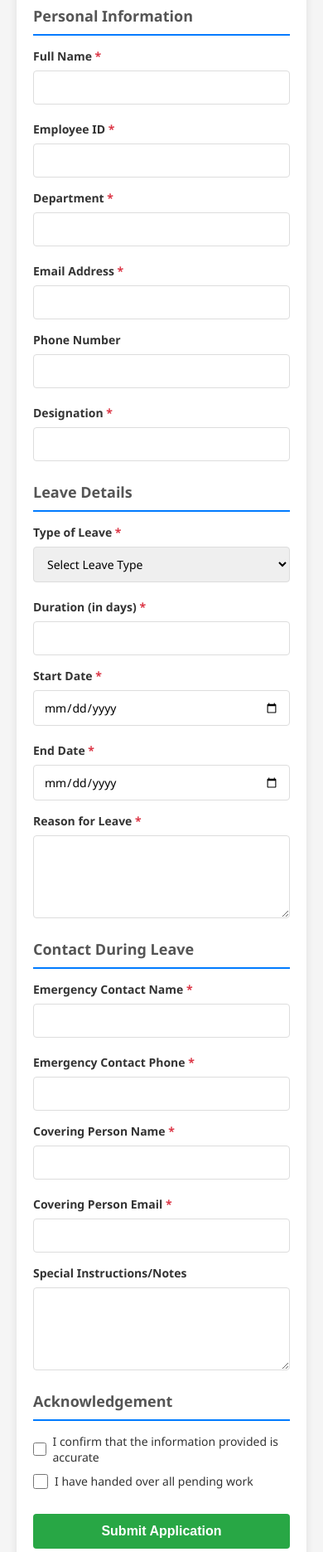
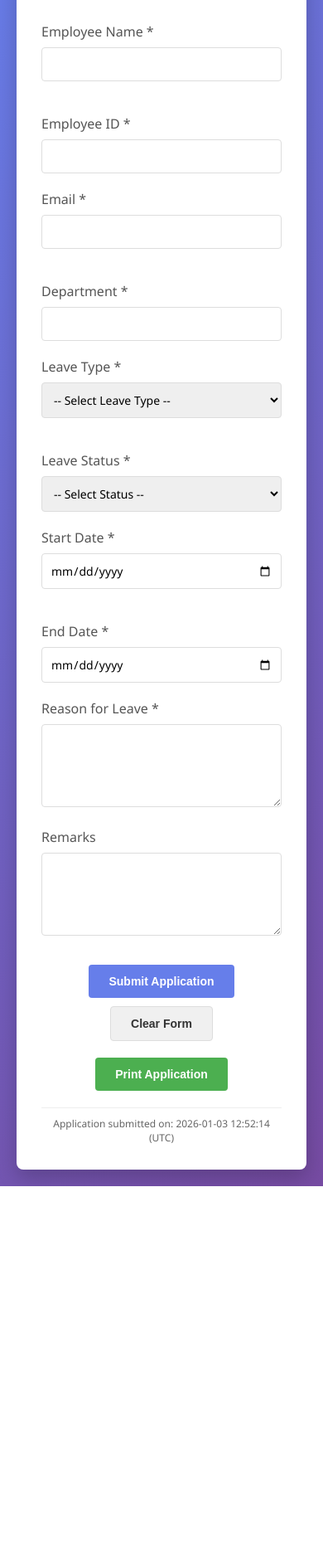
Before and after one commit to abdullah-al-faahim/mcr-leave-application, a plain HTML site: page index.html in a window 390 px wide. Shown: the part 129-2000 px from the top of the page at 83% size. After the commit the page ends 1559 px from the top, so only its background shows below. Drawn offline with Linux system fonts and the light colour scheme.

Commit message:
Restore index.html with Print Application button functionality

```diff
--- a/index.html
+++ b/index.html
@@ -3,7 +3,7 @@
 <head>
     <meta charset="UTF-8">
     <meta name="viewport" content="width=device-width, initial-scale=1.0">
-    <title>MCR Leave Application Form</title>
+    <title>MCR Leave Application</title>
     <style>
         * {
             margin: 0;
@@ -13,84 +13,49 @@
 
         body {
             font-family: 'Segoe UI', Tahoma, Geneva, Verdana, sans-serif;
-            background-color: #f5f5f5;
+            background: linear-gradient(135deg, #667eea 0%, #764ba2 100%);
+            min-height: 100vh;
             padding: 20px;
         }
 
         .container {
             max-width: 900px;
             margin: 0 auto;
-            background-color: white;
+            background: white;
             padding: 30px;
             border-radius: 8px;
-            box-shadow: 0 2px 10px rgba(0, 0, 0, 0.1);
+            box-shadow: 0 10px 25px rgba(0, 0, 0, 0.2);
         }
 
         h1 {
-            text-align: center;
             color: #333;
             margin-bottom: 30px;
+            text-align: center;
             font-size: 28px;
         }
 
-        .form-section {
-            margin-bottom: 25px;
-        }
-
-        .form-section h2 {
-            color: #555;
-            font-size: 18px;
-            margin-bottom: 15px;
-            border-bottom: 2px solid #007bff;
-            padding-bottom: 10px;
-        }
-
-        .form-row {
-            display: grid;
-            grid-template-columns: 1fr 1fr;
-            gap: 20px;
-            margin-bottom: 15px;
-        }
-
-        .form-row.full {
-            grid-template-columns: 1fr;
-        }
-
         .form-group {
-            display: flex;
-            flex-direction: column;
+            margin-bottom: 20px;
         }
 
         label {
-            font-weight: 600;
-            color: #333;
+            display: block;
             margin-bottom: 8px;
-            font-size: 14px;
+            color: #555;
+            font-weight: 500;
         }
 
         input[type="text"],
         input[type="email"],
         input[type="date"],
-        input[type="number"],
-        select,
-        textarea {
-            padding: 10px 12px;
+        textarea,
+        select {
+            width: 100%;
+            padding: 10px;
             border: 1px solid #ddd;
             border-radius: 4px;
             font-size: 14px;
-            font-family: inherit;
-            transition: border-color 0.3s;
-        }
-
-        input[type="text"]:focus,
-        input[type="email"]:focus,
-        input[type="date"]:focus,
-        input[type="number"]:focus,
-        select:focus,
-        textarea:focus {
-            outline: none;
-            border-color: #007bff;
-            box-shadow: 0 0 0 3px rgba(0, 123, 255, 0.1);
+            font-family: 'Segoe UI', Tahoma, Geneva, Verdana, sans-serif;
         }
 
         textarea {
@@ -98,28 +63,26 @@
             min-height: 100px;
         }
 
-        .checkbox-group {
-            display: flex;
-            gap: 15px;
-            margin-top: 10px;
+        input[type="text"]:focus,
+        input[type="email"]:focus,
+        input[type="date"]:focus,
+        textarea:focus,
+        select:focus {
+            outline: none;
+            border-color: #667eea;
+            box-shadow: 0 0 5px rgba(102, 126, 234, 0.3);
         }
 
-        .checkbox-item {
-            display: flex;
-            align-items: center;
-            gap: 8px;
+        .form-row {
+            display: grid;
+            grid-template-columns: 1fr 1fr;
+            gap: 20px;
         }
 
-        input[type="checkbox"] {
-            width: 18px;
-            height: 18px;
-            cursor: pointer;
+        @media (max-width: 600px) {
+            .form-row {
+                grid-template-columns: 1fr;
             }
-
-        .checkbox-item label {
-            margin-bottom: 0;
-            cursor: pointer;
-            font-weight: 400;
         }
 
         .button-group {
@@ -127,79 +90,108 @@
             gap: 10px;
             justify-content: center;
             margin-top: 30px;
+            flex-wrap: wrap;
         }
 
         button {
-            padding: 12px 30px;
-            font-size: 16px;
+            padding: 12px 24px;
             border: none;
             border-radius: 4px;
+            font-size: 14px;
             cursor: pointer;
-            transition: background-color 0.3s;
             font-weight: 600;
+            transition: all 0.3s ease;
+        }
+
+        button:hover {
+            transform: translateY(-2px);
+            box-shadow: 0 4px 12px rgba(0, 0, 0, 0.15);
+        }
+
+        button:active {
+            transform: translateY(0);
         }
 
         .btn-submit {
-            background-color: #28a745;
+            background-color: #667eea;
             color: white;
         }
 
         .btn-submit:hover {
-            background-color: #218838;
+            background-color: #5568d3;
         }
 
         .btn-reset {
-            background-color: #6c757d;
+            background-color: #f0f0f0;
+            color: #333;
+            border: 1px solid #ddd;
+        }
+
+        .btn-reset:hover {
+            background-color: #e0e0e0;
+        }
+
+        .btn-print {
+            background-color: #4CAF50;
             color: white;
         }
 
-        .btn-reset:hover {
-            background-color: #5a6268;
+        .btn-print:hover {
+            background-color: #45a049;
+        }
+
+        .centered-button {
+            display: flex;
+            justify-content: center;
+            margin-top: 20px;
         }
 
         .success-message {
-            display: none;
             background-color: #d4edda;
             color: #155724;
             padding: 15px;
             border-radius: 4px;
             margin-bottom: 20px;
+            display: none;
             border: 1px solid #c3e6cb;
         }
 
         .error-message {
-            display: none;
             background-color: #f8d7da;
             color: #721c24;
             padding: 15px;
             border-radius: 4px;
             margin-bottom: 20px;
+            display: none;
             border: 1px solid #f5c6cb;
         }
 
-        .required {
-            color: #dc3545;
+        .application-date-time {
+            text-align: center;
+            color: #666;
+            font-size: 12px;
+            margin-top: 20px;
+            border-top: 1px solid #eee;
+            padding-top: 10px;
         }
 
-        @media (max-width: 768px) {
-            .form-row {
-                grid-template-columns: 1fr;
+        @media print {
+            body {
+                background: white;
             }
 
             .container {
-                padding: 20px;
+                box-shadow: none;
+                max-width: 100%;
             }
 
-            h1 {
-                font-size: 24px;
+            .button-group,
+            .centered-button {
+                display: none;
             }
 
-            .button-group {
-                flex-direction: column;
-            }
-
-            button {
-                width: 100%;
+            .application-date-time {
+                display: block;
             }
         }
     </style>
@@ -208,238 +200,157 @@
     <div class="container">
         <h1>MCR Leave Application Form</h1>
 
-        <div id="successMessage" class="success-message">
-            Your leave application has been submitted successfully!
+        <div class="success-message" id="successMessage">
+            Application submitted successfully!
         </div>
 
-        <div id="errorMessage" class="error-message">
-            Please fill in all required fields.
-        </div>
+        <div class="error-message" id="errorMessage"></div>
 
         <form id="leaveForm">
-            <!-- Personal Information Section -->
-            <div class="form-section">
-                <h2>Personal Information</h2>
-
             <div class="form-row">
                 <div class="form-group">
-                        <label for="fullName">Full Name <span class="required">*</span></label>
-                        <input type="text" id="fullName" name="fullName" required>
+                    <label for="employeeName">Employee Name *</label>
+                    <input type="text" id="employeeName" name="employeeName" required>
                 </div>
                 <div class="form-group">
-                        <label for="employeeId">Employee ID <span class="required">*</span></label>
+                    <label for="employeeId">Employee ID *</label>
                     <input type="text" id="employeeId" name="employeeId" required>
                 </div>
             </div>
 
             <div class="form-row">
                 <div class="form-group">
-                        <label for="department">Department <span class="required">*</span></label>
-                        <input type="text" id="department" name="department" required>
+                    <label for="email">Email *</label>
+                    <input type="email" id="email" name="email" required>
                 </div>
                 <div class="form-group">
-                        <label for="email">Email Address <span class="required">*</span></label>
-                        <input type="email" id="email" name="email" required>
+                    <label for="department">Department *</label>
+                    <input type="text" id="department" name="department" required>
                 </div>
             </div>
 
             <div class="form-row">
                 <div class="form-group">
-                        <label for="phone">Phone Number</label>
-                        <input type="text" id="phone" name="phone">
-                    </div>
-                    <div class="form-group">
-                        <label for="designation">Designation <span class="required">*</span></label>
-                        <input type="text" id="designation" name="designation" required>
-                    </div>
-                </div>
-            </div>
-
-            <!-- Leave Details Section -->
-            <div class="form-section">
-                <h2>Leave Details</h2>
-
-                <div class="form-row">
-                    <div class="form-group">
-                        <label for="leaveType">Type of Leave <span class="required">*</span></label>
+                    <label for="leaveType">Leave Type *</label>
                     <select id="leaveType" name="leaveType" required>
-                            <option value="">Select Leave Type</option>
-                            <option value="annual">Annual Leave</option>
-                            <option value="sick">Sick Leave</option>
-                            <option value="personal">Personal Leave</option>
-                            <option value="compassionate">Compassionate Leave</option>
-                            <option value="study">Study Leave</option>
-                            <option value="maternity">Maternity Leave</option>
-                            <option value="paternity">Paternity Leave</option>
-                            <option value="other">Other</option>
+                        <option value="">-- Select Leave Type --</option>
+                        <option value="Annual Leave">Annual Leave</option>
+                        <option value="Sick Leave">Sick Leave</option>
+                        <option value="Personal Leave">Personal Leave</option>
+                        <option value="Maternity Leave">Maternity Leave</option>
+                        <option value="Unpaid Leave">Unpaid Leave</option>
                     </select>
                 </div>
                 <div class="form-group">
-                        <label for="duration">Duration (in days) <span class="required">*</span></label>
-                        <input type="number" id="duration" name="duration" min="1" required>
+                    <label for="leaveStatus">Leave Status *</label>
+                    <select id="leaveStatus" name="leaveStatus" required>
+                        <option value="">-- Select Status --</option>
+                        <option value="Pending">Pending</option>
+                        <option value="Approved">Approved</option>
+                        <option value="Rejected">Rejected</option>
+                    </select>
                 </div>
             </div>
 
             <div class="form-row">
                 <div class="form-group">
-                        <label for="startDate">Start Date <span class="required">*</span></label>
+                    <label for="startDate">Start Date *</label>
                     <input type="date" id="startDate" name="startDate" required>
                 </div>
                 <div class="form-group">
-                        <label for="endDate">End Date <span class="required">*</span></label>
+                    <label for="endDate">End Date *</label>
                     <input type="date" id="endDate" name="endDate" required>
                 </div>
             </div>
 
-                <div class="form-row full">
             <div class="form-group">
-                        <label for="reason">Reason for Leave <span class="required">*</span></label>
+                <label for="reason">Reason for Leave *</label>
                 <textarea id="reason" name="reason" required></textarea>
             </div>
-                </div>
+
+            <div class="form-group">
+                <label for="remarks">Remarks</label>
+                <textarea id="remarks" name="remarks"></textarea>
             </div>
 
-            <!-- Contact During Leave Section -->
-            <div class="form-section">
-                <h2>Contact During Leave</h2>
-
-                <div class="form-row">
-                    <div class="form-group">
-                        <label for="emergencyContact">Emergency Contact Name <span class="required">*</span></label>
-                        <input type="text" id="emergencyContact" name="emergencyContact" required>
-                    </div>
-                    <div class="form-group">
-                        <label for="emergencyPhone">Emergency Contact Phone <span class="required">*</span></label>
-                        <input type="text" id="emergencyPhone" name="emergencyPhone" required>
-                    </div>
-                </div>
-
-                <div class="form-row">
-                    <div class="form-group">
-                        <label for="coveringPerson">Covering Person Name <span class="required">*</span></label>
-                        <input type="text" id="coveringPerson" name="coveringPerson" required>
-                    </div>
-                    <div class="form-group">
-                        <label for="coveringPersonEmail">Covering Person Email <span class="required">*</span></label>
-                        <input type="email" id="coveringPersonEmail" name="coveringPersonEmail" required>
-                    </div>
-                </div>
-
-                <div class="form-row full">
-                    <div class="form-group">
-                        <label for="specialInstructions">Special Instructions/Notes</label>
-                        <textarea id="specialInstructions" name="specialInstructions"></textarea>
-                    </div>
-                </div>
-            </div>
-
-            <!-- Acknowledgement Section -->
-            <div class="form-section">
-                <h2>Acknowledgement</h2>
-
-                <div class="checkbox-group">
-                    <div class="checkbox-item">
-                        <input type="checkbox" id="confirm" name="confirm" required>
-                        <label for="confirm">I confirm that the information provided is accurate</label>
-                    </div>
-                </div>
-
-                <div class="checkbox-group">
-                    <div class="checkbox-item">
-                        <input type="checkbox" id="handover" name="handover" required>
-                        <label for="handover">I have handed over all pending work</label>
-                    </div>
-                </div>
-            </div>
-
-            <!-- Button Group -->
             <div class="button-group">
                 <button type="submit" class="btn-submit">Submit Application</button>
                 <button type="reset" class="btn-reset">Clear Form</button>
             </div>
         </form>
+
+        <div class="centered-button">
+            <button type="button" class="btn-print" onclick="printApplication()">Print Application</button>
+        </div>
+
+        <div class="application-date-time" id="applicationDateTime"></div>
     </div>
 
     <script>
-        const form = document.getElementById('leaveForm');
-        const successMessage = document.getElementById('successMessage');
-        const errorMessage = document.getElementById('errorMessage');
+        // Set application date and time when page loads
+        function setApplicationDateTime() {
+            const dateTimeElement = document.getElementById('applicationDateTime');
+            if (dateTimeElement) {
+                const now = new Date();
+                const year = now.getUTCFullYear();
+                const month = String(now.getUTCMonth() + 1).padStart(2, '0');
+                const day = String(now.getUTCDate()).padStart(2, '0');
+                const hours = String(now.getUTCHours()).padStart(2, '0');
+                const minutes = String(now.getUTCMinutes()).padStart(2, '0');
+                const seconds = String(now.getUTCSeconds()).padStart(2, '0');
 
-        form.addEventListener('submit', function(e) {
+                const formattedDateTime = `${year}-${month}-${day} ${hours}:${minutes}:${seconds}`;
+                dateTimeElement.textContent = `Application submitted on: ${formattedDateTime} (UTC)`;
+            }
+        }
+
+        // Initialize date and time on page load
+        window.addEventListener('load', setApplicationDateTime);
+
+        // Print function
+        function printApplication() {
+            setApplicationDateTime();
+            window.print();
+        }
+
+        // Form submission
+        document.getElementById('leaveForm').addEventListener('submit', function(e) {
             e.preventDefault();
 
-            // Get all form fields
-            const formData = new FormData(form);
-            const data = {
-                fullName: formData.get('fullName'),
-                employeeId: formData.get('employeeId'),
-                department: formData.get('department'),
-                email: formData.get('email'),
-                phone: formData.get('phone'),
-                designation: formData.get('designation'),
-                leaveType: formData.get('leaveType'),
-                duration: formData.get('duration'),
-                startDate: formData.get('startDate'),
-                endDate: formData.get('endDate'),
-                reason: formData.get('reason'),
-                emergencyContact: formData.get('emergencyContact'),
-                emergencyPhone: formData.get('emergencyPhone'),
-                coveringPerson: formData.get('coveringPerson'),
-                coveringPersonEmail: formData.get('coveringPersonEmail'),
-                specialInstructions: formData.get('specialInstructions'),
-                confirm: formData.get('confirm'),
-                handover: formData.get('handover')
-            };
-
-            // Validate required checkboxes
-            if (!data.confirm || !data.handover) {
-                errorMessage.style.display = 'block';
-                successMessage.style.display = 'none';
+            // Validate form
+            const form = this;
+            if (!form.checkValidity()) {
+                document.getElementById('errorMessage').textContent = 'Please fill in all required fields.';
+                document.getElementById('errorMessage').style.display = 'block';
                 return;
             }
 
-            // Log the data (in a real application, this would be sent to a server)
-            console.log('Leave Application Data:', data);
+            // Get form data
+            const formData = {
+                employeeName: document.getElementById('employeeName').value,
+                employeeId: document.getElementById('employeeId').value,
+                email: document.getElementById('email').value,
+                department: document.getElementById('department').value,
+                leaveType: document.getElementById('leaveType').value,
+                leaveStatus: document.getElementById('leaveStatus').value,
+                startDate: document.getElementById('startDate').value,
+                endDate: document.getElementById('endDate').value,
+                reason: document.getElementById('reason').value,
+                remarks: document.getElementById('remarks').value
+            };
 
-            // Display success message
-            successMessage.style.display = 'block';
-            errorMessage.style.display = 'none';
+            // Log the data (in a real application, you would send this to a server)
+            console.log('Leave Application Data:', formData);
 
-            // Reset form
+            // Show success message
+            document.getElementById('successMessage').style.display = 'block';
+            document.getElementById('errorMessage').style.display = 'none';
+
+            // Reset form after 2 seconds
+            setTimeout(() => {
                 form.reset();
-
-            // Hide success message after 5 seconds
-            setTimeout(function() {
-                successMessage.style.display = 'none';
-            }, 5000);
-        });
-
-        // Date validation
-        document.getElementById('startDate').addEventListener('change', function() {
-            const startDate = new Date(this.value);
-            const endDate = document.getElementById('endDate');
-
-            if (endDate.value && new Date(endDate.value) < startDate) {
-                endDate.value = '';
-                alert('End date must be after start date');
-            }
-        });
-
-        document.getElementById('endDate').addEventListener('change', function() {
-            const startDate = new Date(document.getElementById('startDate').value);
-            const endDate = new Date(this.value);
-
-            if (endDate < startDate) {
-                this.value = '';
-                alert('End date must be after start date');
-            }
-
-            // Calculate duration
-            if (document.getElementById('startDate').value && this.value) {
-                const timeDiff = endDate - startDate;
-                const daysDiff = Math.ceil(timeDiff / (1000 * 3600 * 24)) + 1;
-                document.getElementById('duration').value = daysDiff;
-            }
+                document.getElementById('successMessage').style.display = 'none';
+            }, 2000);
         });
     </script>
 </body>
```
Lines whose indentation alone changed are shown as unchanged.
